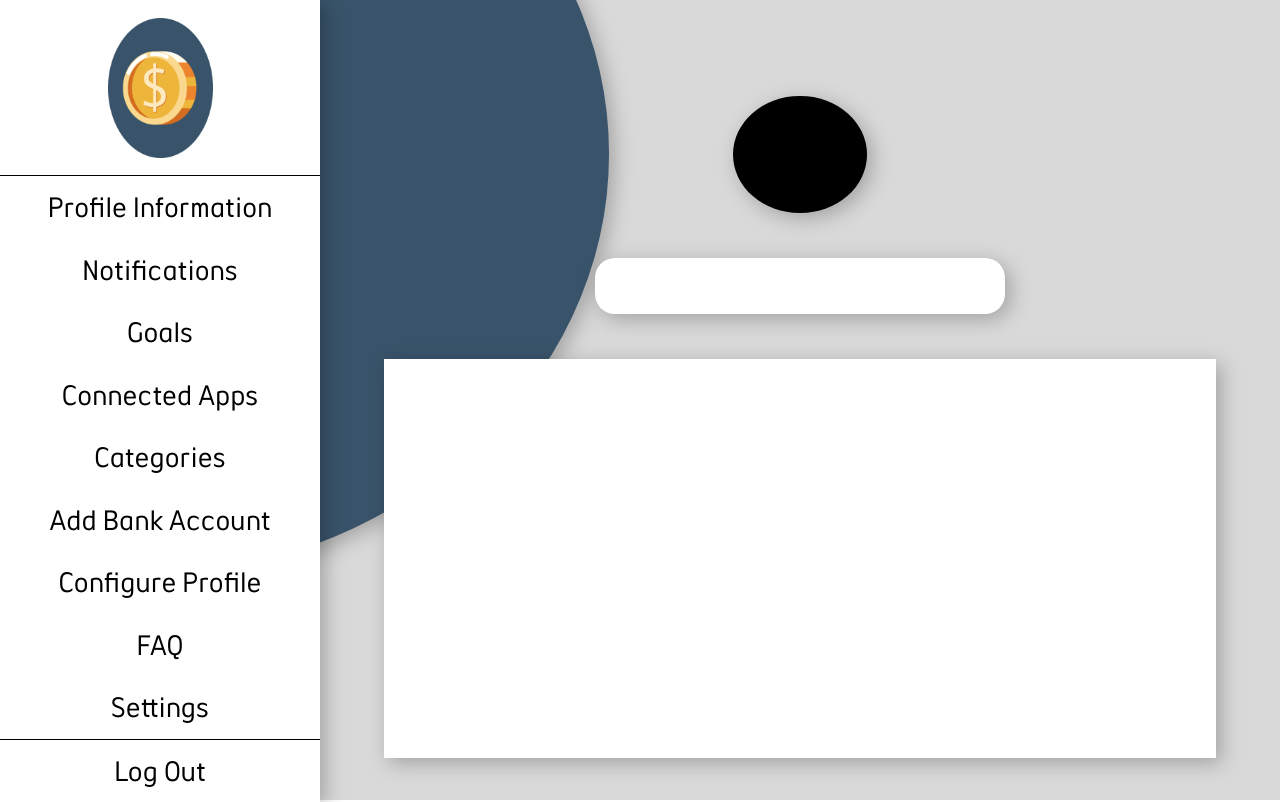
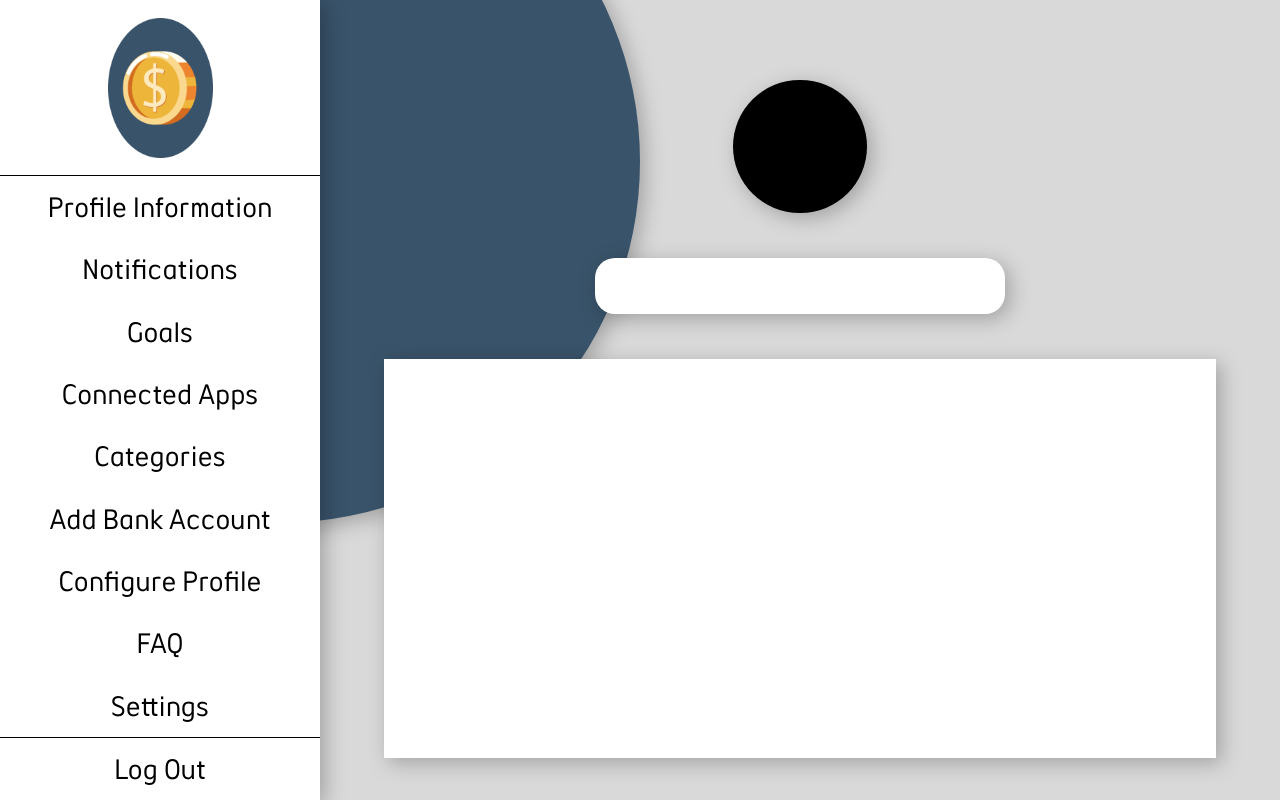
Before and after one commit to Penny-Planner/WebApp, a React app in the folder PennyPlanner/: page /profile in a window 1280 px wide. Built offline with nearby package versions, Linux system fonts and the light colour scheme.

Commit message:
improved circles and sidebar styling

```diff
--- a/PennyPlanner/src/assets/css files/profile.css
+++ b/PennyPlanner/src/assets/css files/profile.css
@@ -10,13 +10,18 @@
 .profile_circle_background {
 
     position: absolute;
-    left: -27.77%;
-    top: -33.69%;
+    left: -42%;
+    top: -25%;
     background-color: #39536A;
-    height: 105.957%;
     width: 75.347%;
-    border-radius: 50%;
+    border-radius: 100%;
     filter: drop-shadow(5px 5px 10px rgba(0, 0, 0, 0.25))
+}
+
+.profile_circle_background::before {
+    content: "";
+    display: block;
+    padding-top: 100%;
 }
 
 .content_background {
@@ -40,11 +45,17 @@
 }
 
 .profile-pic {
+    position:relative;
     width: 13.88%;
-    height: 54.945%;
     background-color: black;
     border-radius: 50%;
     filter: drop-shadow(5px 5px 10px rgba(0, 0, 0, 0.25))
+}
+
+.profile-pic::before {
+    content: "";
+    display: block;
+    padding-top: 100%;
 }
 
 .username_container {
--- a/PennyPlanner/src/assets/css files/sidebar.css
+++ b/PennyPlanner/src/assets/css files/sidebar.css
@@ -32,6 +32,11 @@
     border-top: 1px solid black;
 }
 
+.option_container_border:hover {
+    background-color: rgba(57, 83, 106, 1);
+    color: white;
+}
+
 .option_container {
     height: 7.8125%;
     width: 100%;
--- a/PennyPlanner/src/components/sidebar.jsx
+++ b/PennyPlanner/src/components/sidebar.jsx
@@ -5,41 +5,41 @@ import PennyPlannerLogo from '../assets/images/PennyPlannerLogo.png'
 
 
 export default function Sidebar() {
-    return(
+    return (
         <div className="sidebar_frame">
             <div className="logo_container">
                 <img src={PennyPlannerLogo} alt="PennyPlanner Logo" className="pennyplanner_logo" />
             </div>
-            <Sidebar_option_border link="" label="Profile Information"/>
-            <Sidebar_option link="" label="Notifications"/>
-            <Sidebar_option link="" label="Goals"/>
-            <Sidebar_option link="" label="Connected Apps"/>
-            <Sidebar_option link="" label="Categories"/>
-            <Sidebar_option link="" label="Add Bank Account"/>
-            <Sidebar_option link="" label="Configure Profile"/>
-            <Sidebar_option link="" label="FAQ"/>
-            <Sidebar_option link="" label="Settings"/>
-            <Sidebar_option_border link="" label="Log Out"/>
+            <Sidebar_option_border link="" label="Profile Information" />
+            <Sidebar_option link="" label="Notifications" />
+            <Sidebar_option link="" label="Goals" />
+            <Sidebar_option link="" label="Connected Apps" />
+            <Sidebar_option link="" label="Categories" />
+            <Sidebar_option link="" label="Add Bank Account" />
+            <Sidebar_option link="" label="Configure Profile" />
+            <Sidebar_option link="" label="FAQ" />
+            <Sidebar_option link="" label="Settings" />
+            <Sidebar_option_border link="" label="Log Out" />
 
         </div>
     )
 }
 
-function Sidebar_option_border({link, label}) {
-    return(
+function Sidebar_option_border({ link, label }) {
+    return (
         <>
-            <Link to={link} className="option_container_border">
-                <p className="andantetext-regular-black-28px">{label}</p>
+            <Link to={link} className="option_container_border andantetext-regular-black-28px">
+                {label}
             </Link>
         </>
     )
 }
 
-function Sidebar_option({link, label}) {
-    return(
+function Sidebar_option({ link, label }) {
+    return (
         <>
-            <Link to={link} className="option_container">
-                <p className="andantetext-regular-black-28px">{label}</p>
+            <Link to={link} className="option_container andantetext-regular-black-28px">
+                {label}
             </Link>
         </>
     )
--- a/PennyPlanner/src/pages/Profile/index.js
+++ b/PennyPlanner/src/pages/Profile/index.js
@@ -7,9 +7,10 @@ export default function Profileview() {
     return (
         <div className="fullscreen_profile">
 
-            <div className="profile_circle_background">
-            </div>
+
             <div className="content_background">
+                <div className="profile_circle_background">
+                </div>
                 <div className="upper_content">
                     <div className="profile-picture_container">
                         <div className="profile-pic">
@@ -31,8 +32,10 @@ export default function Profileview() {
 
 
             </div>
+            <Sidebar />
 
-            <Sidebar />
+
+
         </div>
     )
 }
```
